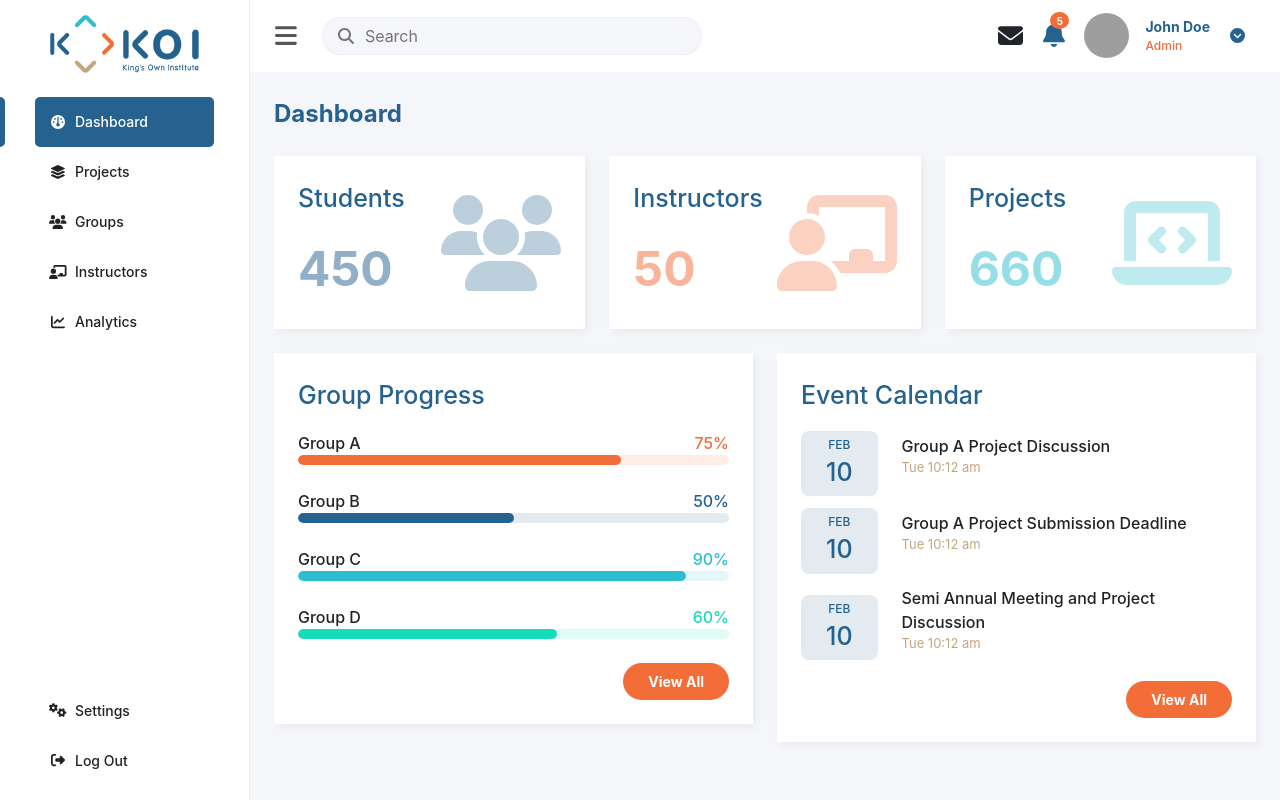
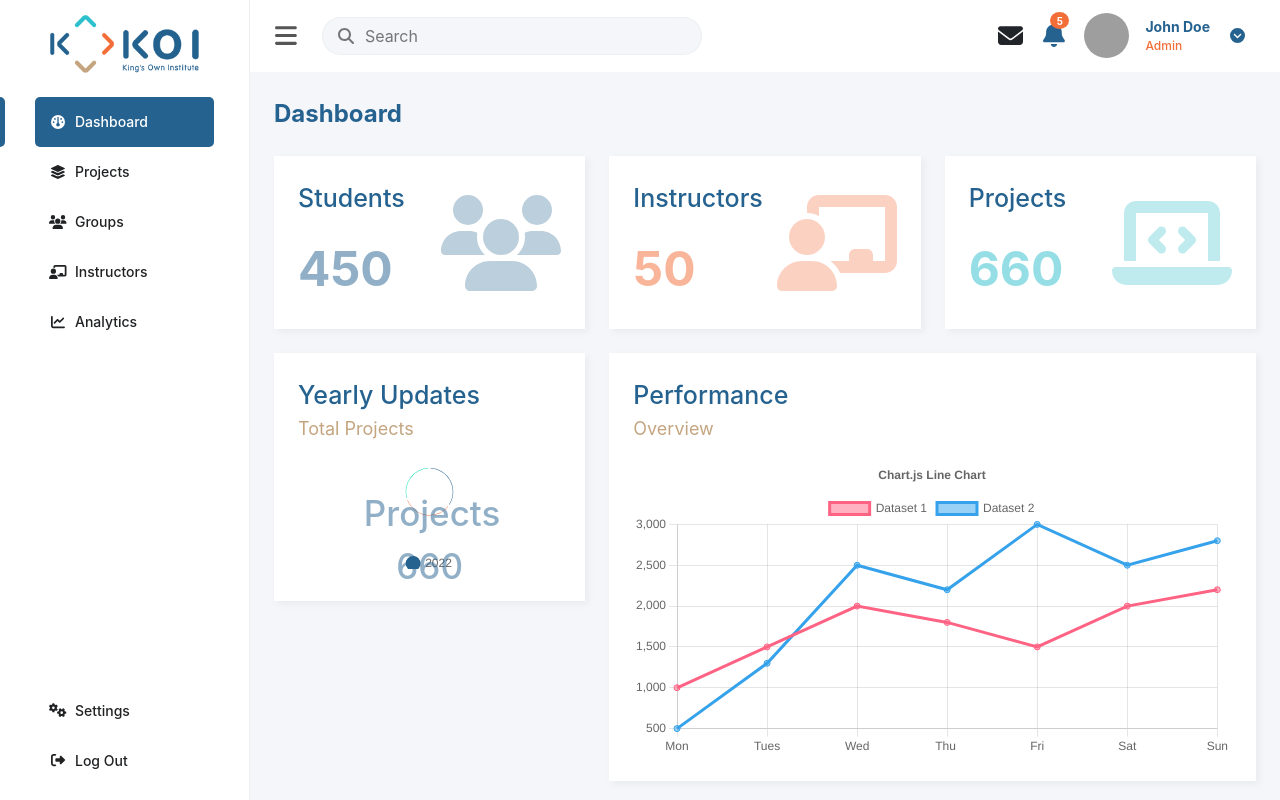
Before and after one commit to Sanchel09/kos, a React (Create React App) app: page /dashboard in a window 1280 px wide. Built offline with nearby package versions, Linux system fonts and the light colour scheme; grey boxes are pictures that could not be loaded.

Commit message:
Dashboard Chart started

```diff
--- a/package.json
+++ b/package.json
@@ -13,9 +13,11 @@
     "@testing-library/user-event": "^13.5.0",
     "axios": "^1.6.8",
     "bootstrap": "^5.3.3",
+    "chart.js": "^4.4.2",
     "history": "^5.3.0",
     "moment": "^2.30.1",
     "react": "^18.2.0",
+    "react-chartjs-2": "^5.2.0",
     "react-dom": "^18.2.0",
     "react-pro-sidebar": "^1.1.0",
     "react-router-dom": "^6.22.3",
--- a/src/assets/css/main.css
+++ b/src/assets/css/main.css
@@ -329,6 +329,11 @@ body {
   color: var(--primary);
 }
 
+.contentSubtitle {
+  font-size: 18px;
+  color: var(--fifthColor);
+}
+
 .summaryCount {
   font-size: 48px;
   font-weight: bold;
@@ -451,3 +456,21 @@ body {
   color: var(--fifthColor);
   font-size: 13px;
 }
+
+.chartTitle {
+  position: absolute;
+  top: 50%;
+  left: 50%;
+  transform: translate(-50%, -50%);
+  width: 50%;
+  height: 50%;
+}
+
+.chartTitle p {
+  margin-bottom: 0;
+  opacity: 50%;
+  color: var(--primary);
+  font-size: 35px;
+  font-weight: 500;
+  text-align: center;
+}
--- /dev/null
+++ b/src/components/Dashboard/DashboardCharts.js
@@ -0,0 +1,113 @@
+import React from "react";
+import {
+  Chart as ChartJS,
+  ArcElement,
+  Tooltip,
+  Legend,
+  CategoryScale,
+  LinearScale,
+  PointElement,
+  LineElement,
+  Title,
+} from "chart.js";
+import { Doughnut, Line } from "react-chartjs-2";
+
+ChartJS.register(
+  ArcElement,
+  CategoryScale,
+  LinearScale,
+  PointElement,
+  LineElement,
+  Title,
+  Tooltip,
+  Legend
+);
+
+const data = {
+  labels: ["2022", "2023", "2024"],
+  datasets: [
+    {
+      label: "# of Votes",
+      data: [35, 35, 30],
+      backgroundColor: ["#25628f", "#f36d38", "#13deb9"],
+    },
+  ],
+};
+
+const labels = ["Mon", "Tues", "Wed", "Thu ", "Fri", "Sat", "Sun"];
+
+const lineOptions = {
+  responsive: true,
+  plugins: {
+    legend: {
+      position: "top",
+    },
+    title: {
+      display: true,
+      text: "Chart.js Line Chart",
+    },
+  },
+};
+
+const lineData = {
+  labels,
+  datasets: [
+    {
+      label: "Dataset 1",
+      data: [1000, 1500, 2000, 1800, 1500, 2000, 2200],
+      borderColor: "rgb(255, 99, 132)",
+      backgroundColor: "rgba(255, 99, 132, 0.5)",
+    },
+    {
+      label: "Dataset 2",
+      data: [500, 1300, 2500, 2200, 3000, 2500, 2800],
+      borderColor: "rgb(53, 162, 235)",
+      backgroundColor: "rgba(53, 162, 235, 0.5)",
+    },
+  ],
+};
+
+const DashboardCharts = () => {
+  return (
+    <div className="row" style={{ marginBottom: "1.5rem" }}>
+      <div className="col-md-4">
+        <div className="dataContainerBox">
+          <p className="contentTitle mb-0">Yearly Updates</p>
+          <p className="contentSubtitle">Total Projects</p>
+          <div className="position-relative" style={{ padding: "0.5rem 5rem" }}>
+            <Doughnut
+              data={data}
+              options={{
+                cutout: "90%",
+                plugins: {
+                  legend: {
+                    position: "bottom",
+                    labels: {
+                      usePointStyle: true,
+                      pointStyle: "circle",
+                      padding: 40,
+                    },
+                  },
+                },
+              }}
+            />
+            <div className="chartTitle">
+              <p>
+                Projects<br></br>660
+              </p>
+            </div>
+          </div>
+        </div>
+      </div>
+      <div className="col-md-8">
+        <div className="dataContainerBox">
+          <p className="contentTitle mb-0">Performance</p>
+          <p className="contentSubtitle">Overview</p>
+          <Line data={lineData} options={lineOptions} />
+        </div>
+      </div>
+    </div>
+  );
+};
+
+export default DashboardCharts;
--- /dev/null
+++ b/src/components/Dashboard/EventCalendar.js
@@ -0,0 +1,40 @@
+import moment from "moment";
+import React from "react";
+import AppButton from "../AppButton";
+
+const EventCalendar = (props) => {
+  return (
+    <div className="dataContainerBox">
+      <p className="contentTitle">Event Calendar</p>
+      {props.events.length > 0
+        ? props.events.map((item, idx) => {
+            return (
+              <div
+                key={idx}
+                className="d-flex align-items-center"
+                style={{ marginBottom: "0.75rem " }}
+              >
+                <div className="eventDateBox">
+                  <p className="eventDateMonth">
+                    {moment(item.date).format("MMM")}
+                  </p>
+                  <p className="eventDate">{moment(item.date).format("D")}</p>
+                </div>
+                <div>
+                  <p className="progressTitle">{item.title}</p>
+                  <p className="eventTime">
+                    {moment(item.date).format("ddd h:mm a")}
+                  </p>
+                </div>
+              </div>
+            );
+          })
+        : null}
+      <div className="d-flex justify-content-end">
+        <AppButton name="View All" customStyle="btnColorSecondary" />
+      </div>
+    </div>
+  );
+};
+
+export default EventCalendar;
--- /dev/null
+++ b/src/components/Dashboard/GroupProgress.js
@@ -0,0 +1,39 @@
+import React from "react";
+import AppButton from "../AppButton";
+
+const GroupProgress = (props) => {
+  return (
+    <div className="dataContainerBox">
+      <p className="contentTitle">Group Progress</p>
+      {props.groupProgress.length > 0 ? (
+        props.groupProgress.map((item, idx) => {
+          return (
+            <div key={idx}>
+              <div className="d-flex justify-content-between">
+                <p className="progressTitle">{item.groupName}</p>
+                <p className={`progressCount countColor${idx}`}>
+                  {item.progress}
+                </p>
+              </div>
+              <div class={`progress progressBgColor${idx}`}>
+                <div
+                  class={`progress-bar progressColor${idx}`}
+                  role="progressbar"
+                  style={{ width: item.progress }}
+                  aria-valuenow={item.progress}
+                ></div>
+              </div>
+            </div>
+          );
+        })
+      ) : (
+        <p>No group progress recorded yet.</p>
+      )}
+      <div className="d-flex justify-content-end">
+        <AppButton name="View All" customStyle="btnColorSecondary" />
+      </div>
+    </div>
+  );
+};
+
+export default GroupProgress;
--- /dev/null
+++ b/src/components/Dashboard/Summary.js
@@ -0,0 +1,33 @@
+import { FontAwesomeIcon } from "@fortawesome/react-fontawesome";
+import React from "react";
+
+const Summary = (props) => {
+  return (
+    <div className="row">
+      {props.summary.length > 0
+        ? props.summary.map((item, idx) => {
+            return (
+              <div className="col-md-4" key={idx}>
+                <div className="dataContainerBox summaryBox">
+                  <div>
+                    <p className="contentTitle">{item.name}</p>
+                    <p className={`summaryCount summaryColor${idx}`}>
+                      {item.count}
+                    </p>
+                  </div>
+                  <div>
+                    <FontAwesomeIcon
+                      icon={props.displayIcons(idx)}
+                      className={`summaryIcons summaryColor${idx}`}
+                    />
+                  </div>
+                </div>
+              </div>
+            );
+          })
+        : null}
+    </div>
+  );
+};
+
+export default Summary;
--- a/src/pages/DashboardPage.js
+++ b/src/pages/DashboardPage.js
@@ -4,10 +4,11 @@ import {
   faUser,
   faUsers,
 } from "@fortawesome/free-solid-svg-icons";
-import { FontAwesomeIcon } from "@fortawesome/react-fontawesome";
 import React, { Component } from "react";
-import AppButton from "../components/AppButton";
-import moment from "moment";
+import GroupProgress from "../components/Dashboard/GroupProgress";
+import EventCalendar from "../components/Dashboard/EventCalendar";
+import Summary from "../components/Dashboard/Summary";
+import DashboardCharts from "../components/Dashboard/DashboardCharts";
 
 class DashboardPage extends Component {
   state = {
@@ -66,96 +67,17 @@ class DashboardPage extends Component {
   render() {
     return (
       <div className="container-fluid customMargin">
-        <div className="row">
-          {this.state.summary.length > 0
-            ? this.state.summary.map((item, idx) => {
-                return (
-                  <div className="col-md-4" key={idx}>
-                    <div className="dataContainerBox summaryBox">
-                      <div>
-                        <p className="contentTitle">{item.name}</p>
-                        <p className={`summaryCount summaryColor${idx}`}>
-                          {item.count}
-                        </p>
-                      </div>
-                      <div>
-                        <FontAwesomeIcon
-                          icon={this.displayIcons(idx)}
-                          className={`summaryIcons summaryColor${idx}`}
-                        />
-                      </div>
-                    </div>
-                  </div>
-                );
-              })
-            : null}
-        </div>
-        <div className="row">
+        <Summary
+          displayIcons={this.displayIcons}
+          summary={this.state.summary}
+        />
+        <DashboardCharts />
+        <div className="row" style={{ marginBottom: "1.5rem" }}>
           <div className="col-md-6">
-            <div className="dataContainerBox">
-              <p className="contentTitle">Group Progress</p>
-              {this.state.groupProgress.length > 0 ? (
-                this.state.groupProgress.map((item, idx) => {
-                  return (
-                    <div key={idx}>
-                      <div className="d-flex justify-content-between">
-                        <p className="progressTitle">{item.groupName}</p>
-                        <p className={`progressCount countColor${idx}`}>
-                          {item.progress}
-                        </p>
-                      </div>
-                      <div class={`progress progressBgColor${idx}`}>
-                        <div
-                          class={`progress-bar progressColor${idx}`}
-                          role="progressbar"
-                          style={{ width: item.progress }}
-                          aria-valuenow={item.progress}
-                        ></div>
-                      </div>
-                    </div>
-                  );
-                })
-              ) : (
-                <p>No group progress recorded yet.</p>
-              )}
-              <div className="d-flex justify-content-end">
-                <AppButton name="View All" customStyle="btnColorSecondary" />
-              </div>
-            </div>
+            <GroupProgress groupProgress={this.state.groupProgress} />
           </div>
           <div className="col-md-6">
-            <div className="dataContainerBox">
-              <p className="contentTitle">Event Calendar</p>
-              {this.state.events.length > 0
-                ? this.state.events.map((item, idx) => {
-                    return (
-                      <div
-                        key={idx}
-                        className="d-flex align-items-center"
-                        style={{ marginBottom: "0.75rem" }}
-                      >
-                        <div className="eventDateBox">
-                          <p className="eventDateMonth">
-                            {moment(item.date).format("MMM")}
-                          </p>
-                          <p className="eventDate">
-                            {moment(item.date).format("D")}
-                          </p>
-                        </div>
-                        <div>
-                          <p className="progressTitle">{item.title}</p>
-                          <p className="eventTime">
-                            {moment(item.date).format("ddd h:mm a")}
-                          </p>
-                        </div>
-                      </div>
-                    );
-                  })
-                : null}
-              <div className="d-flex justify-content-end">
-                <AppButton name="View All" customStyle="btnColorSecondary" />
-              </div>
-            </div>
+            <EventCalendar events={this.state.events} />
           </div>
         </div>
       </div>
```
Also changed, not shown: 1 other file (tests, documents, lock files or other folders).
